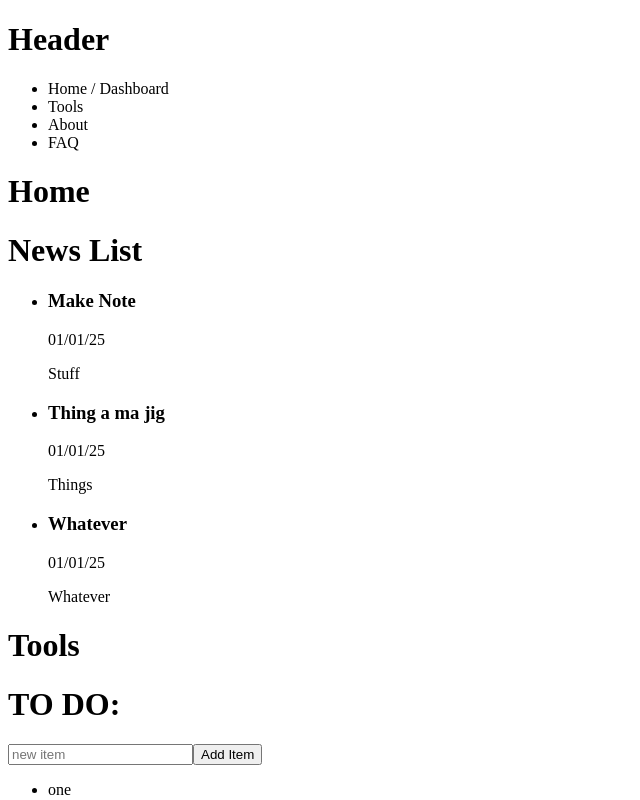
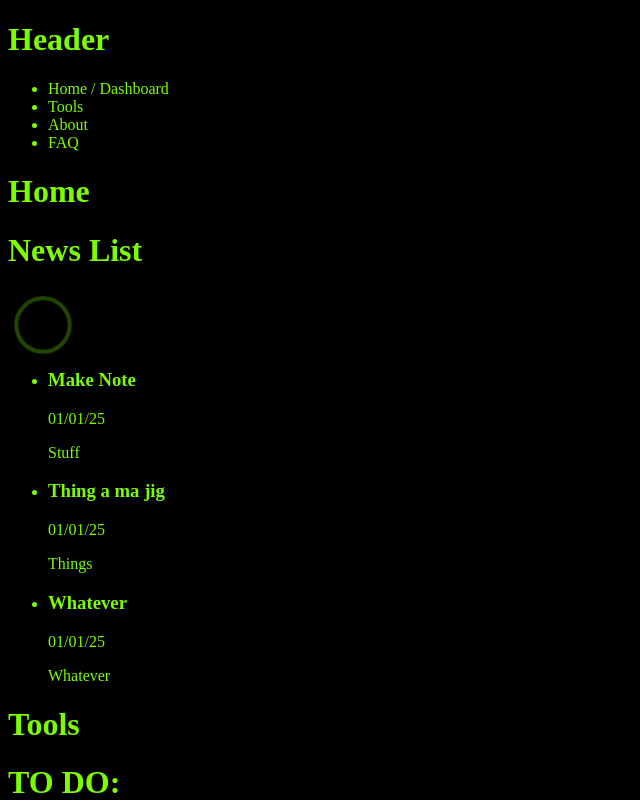
Before and after one commit to aneylon/HiveMind-Two, a React (Vite) app: page / in a window 1280 px wide. Shown: the top 800 px of the page, without its empty margins (0-640 px from the left). Built offline with nearby package versions, Linux system fonts and the light colour scheme; data requests are answered from the project's data file.

Commit message:
Move loader to seperate component.

```diff
--- /dev/null
+++ b/src/components/Loaders.jsx
@@ -0,0 +1,9 @@
+import { PuffLoader } from "react-spinners";
+
+export const Loader = () => {
+  return (
+    <>
+      <PuffLoader color={"#7CFC00"} />
+    </>
+  );
+};
--- a/src/components/News/NewsList.jsx
+++ b/src/components/News/NewsList.jsx
@@ -1,6 +1,7 @@
 import { useState, useEffect } from "react";
 import { NewsCard } from "./NewsCard";
 import { PuffLoader } from "react-spinners";
+import { Loader } from "../Loaders";
 
 export const NewsList = () => {
   const url = "http://localhost:3000";
@@ -21,7 +22,8 @@ export const NewsList = () => {
   return (
     <div>
       <h1>News List</h1>
-      {!newsItems && <PuffLoader />}
+      <Loader />
+      {!newsItems && <Loader />}
       {newsItems && (
         <ul>
           {newsItems.map((item, i) => (
--- a/src/index.css
+++ b/src/index.css
@@ -1,6 +1,4 @@
-/* * {
-  margin: 0;
-  padding: 0;
+* {
   background-color: black;
-  color: white;
-} */
+  color: lawngreen;
+}
```
Also changed, not shown: 1 other file (tests, documents, lock files or other folders).
